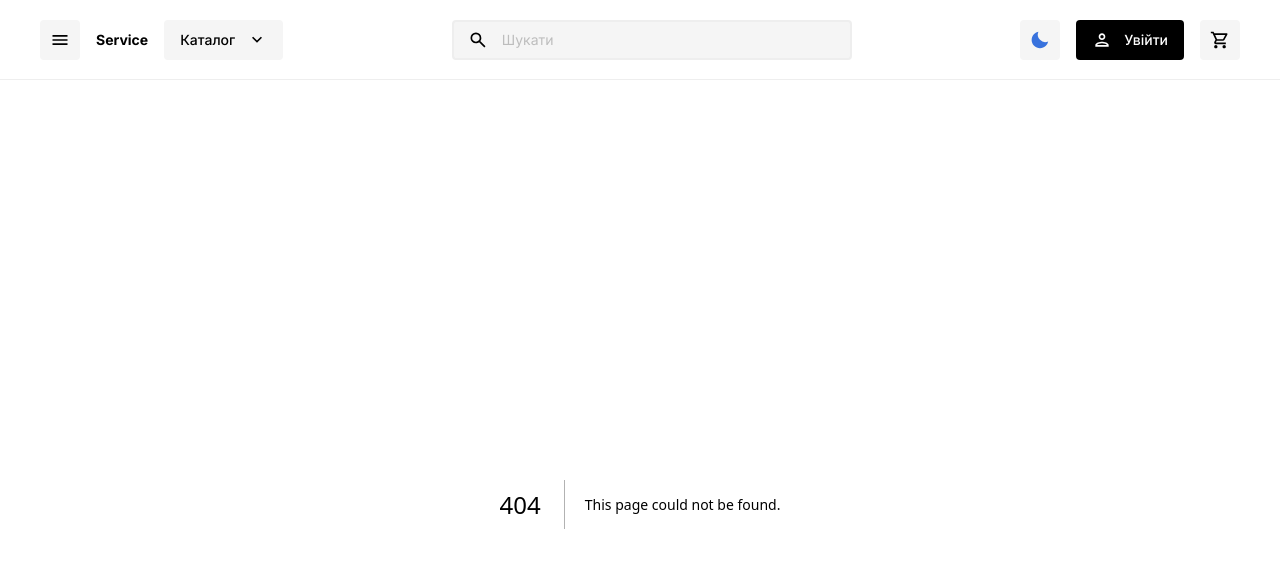
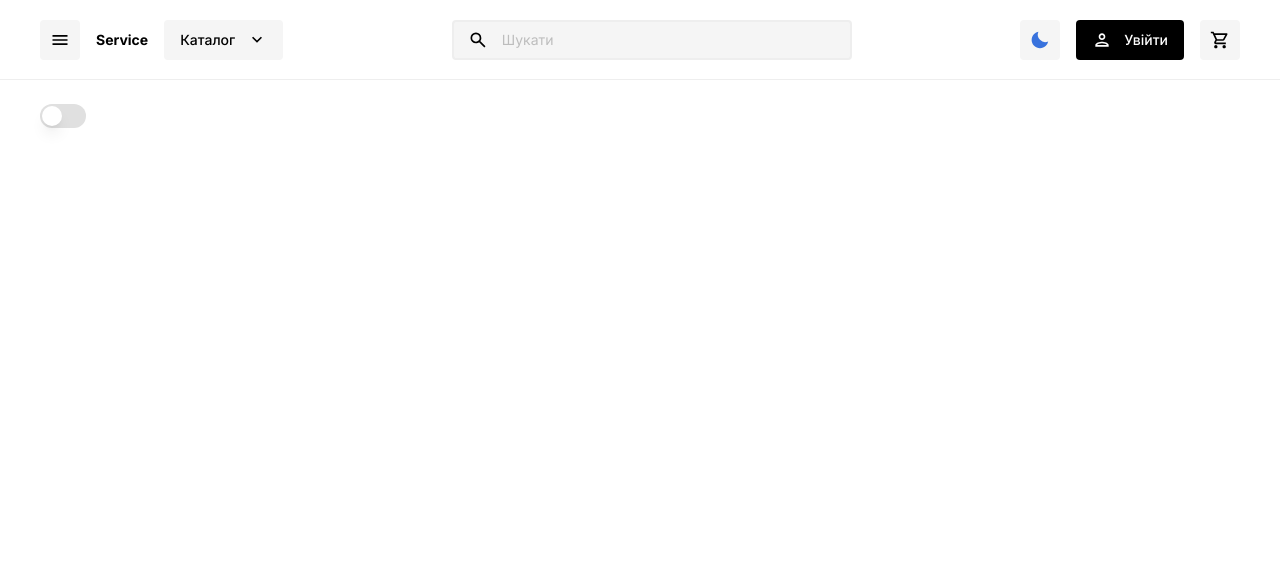
Before and after one commit to Solowayer/service-base, a Next.js app: page /switch in a window 1280 px wide. Before the commit this address had no page. Shown: the top 568 px of the page. Built offline with nearby package versions, Linux system fonts and the light colour scheme.

Commit message:
Checkbox, radio changes

```diff
--- a/app/page.tsx
+++ b/app/page.tsx
@@ -12,6 +12,7 @@ export default function Home() {
 			<Link href="/checkbox">Checkbox</Link>
 			<Link href="/radio-group">Radio Group</Link>
 			<Link href="/badge">Badge</Link>
+			<Link href="/switch">Switch</Link>
 		</div>
 	)
 }
--- a/app/select/page.tsx
+++ b/app/select/page.tsx
@@ -2,23 +2,19 @@
 
 import React from 'react'
 import { Select, SelectContent, SelectItem, SelectTrigger, SelectValue } from '@/components/ui/select'
-import { useToast } from '@/components/ui/toast/use-toast'
-import { Button } from '@/components/ui/button'
-import { ToastAction } from '@/components/ui/toast/toast'
 
 export default function Page() {
-	const { toast } = useToast()
-
 	return (
 		<>
 			<Select>
 				<SelectTrigger className="w-[180px]">
 					<SelectValue placeholder="Theme" />
 				</SelectTrigger>
-				<SelectContent>
+				<SelectContent position="popper">
 					<SelectItem value="light">Light</SelectItem>
 					<SelectItem value="dark">Dark</SelectItem>
 					<SelectItem value="system">System</SelectItem>
+					<SelectItem value="cringe">Cringe</SelectItem>
 				</SelectContent>
 			</Select>
 		</>
--- a/components/ui/checkbox.tsx
+++ b/components/ui/checkbox.tsx
@@ -13,12 +13,12 @@ const Checkbox = React.forwardRef<
 	<CheckboxPrimitive.Root
 		ref={ref}
 		className={cn(
-			'peer h-5 w-5 shrink-0 rounded border-2 hover:border-positive disabled:cursor-not-allowed disabled:opacity-50 data-[state=checked]:bg-positive data-[state=checked]:border-positive data-[state=checked]:text-inverted',
+			'peer h-5 w-5 shrink-0 rounded border-checkbox border-2 hover:border-checkbox-hover disabled:cursor-not-allowed disabled:opacity-50 bg-checkbox data-[state=checked]:bg-checkbox-checked data-[state=checked]:border-checkbox-checked data-[state=checked]:text-foreground',
 			className
 		)}
 		{...props}
 	>
-		<CheckboxPrimitive.Indicator className={cn('flex items-center justify-center text-current')}>
+		<CheckboxPrimitive.Indicator className={cn('flex items-center justify-center')}>
 			<Check className="h-4 w-4" />
 		</CheckboxPrimitive.Indicator>
 	</CheckboxPrimitive.Root>
--- a/components/ui/radio-group.tsx
+++ b/components/ui/radio-group.tsx
@@ -18,10 +18,10 @@ const RadioGroupItem = React.forwardRef<
 		<RadioGroupPrimitive.Item
 			ref={ref}
 			id={id}
-			className="h-5 w-5 rounded-full border-2 hover:border-positive focus:outline-none disabled:cursor-not-allowed disabled:opacity-50 data-[state=checked]:border-positive"
+			className="h-5 w-5 rounded-full border-radio border-2 hover:border-radio-hover focus:outline-none disabled:cursor-not-allowed disabled:opacity-50 data-[state=checked]:border-radio-checked"
 			{...props}
 		>
-			<RadioGroupPrimitive.Indicator className="flex items-center justify-center w-full h-full relative after:content-[''] after:block after:w-2 after:h-2 after:rounded-full after:bg-positive" />
+			<RadioGroupPrimitive.Indicator className="flex items-center justify-center w-full h-full relative after:content-[''] after:block after:w-2 after:h-2 after:rounded-full bg-radio after:bg-radio-checked" />
 		</RadioGroupPrimitive.Item>
 		<label className="pl-2" htmlFor={id}>
 			{label}
--- /dev/null
+++ b/components/ui/switch.tsx
@@ -0,0 +1,29 @@
+'use client'
+
+import * as React from 'react'
+import * as SwitchPrimitives from '@radix-ui/react-switch'
+
+import { cn } from '@/lib/utils/cn'
+
+const Switch = React.forwardRef<
+	React.ElementRef<typeof SwitchPrimitives.Root>,
+	React.ComponentPropsWithoutRef<typeof SwitchPrimitives.Root>
+>(({ className, ...props }, ref) => (
+	<SwitchPrimitives.Root
+		className={cn(
+			'peer inline-flex h-[24px] w-[46px] shrink-0 cursor-pointer items-center rounded-full transition-colors disabled:cursor-not-allowed disabled:opacity-50 data-[state=checked]:bg-switch-checked data-[state=unchecked]:bg-switch',
+			className
+		)}
+		{...props}
+		ref={ref}
+	>
+		<SwitchPrimitives.Thumb
+			className={cn(
+				'pointer-events-none block h-5 w-5 rounded-full bg-switch-thumb shadow-lg ring-0 transition-transform data-[state=checked]:translate-x-6 data-[state=unchecked]:translate-x-0.5'
+			)}
+		/>
+	</SwitchPrimitives.Root>
+))
+Switch.displayName = SwitchPrimitives.Root.displayName
+
+export { Switch }
--- a/components/ui/toast/use-toast.tsx
+++ b/components/ui/toast/use-toast.tsx
@@ -3,7 +3,7 @@ import * as React from 'react'
 
 import type { ToastActionElement, ToastProps } from './toast'
 
-const TOAST_LIMIT = 4
+const TOAST_LIMIT = 2
 const TOAST_REMOVE_DELAY = 1000000
 
 type ToasterToast = ToastProps & {
--- a/package.json
+++ b/package.json
@@ -15,6 +15,7 @@
 		"@radix-ui/react-dropdown-menu": "^2.0.5",
 		"@radix-ui/react-radio-group": "^1.1.3",
 		"@radix-ui/react-select": "^1.2.2",
+		"@radix-ui/react-switch": "^1.0.3",
 		"@radix-ui/react-toast": "^1.1.4",
 		"@types/node": "20.5.7",
 		"@types/react": "18.2.21",
--- a/styles/globals.css
+++ b/styles/globals.css
@@ -99,6 +99,14 @@
 		--color-border-positive: var(--color-green-300);
 		--color-border-warning: var(--color-orange-300);
 		--color-border-danger: var(--color-red-300);
+
+		--color-border-checkbox: var(--color-gray-200);
+		--color-border-checkbox-hover: var(--color-green-300);
+		--color-border-checkbox-checked: var(--color-green-300);
+
+		--color-border-radio: var(--color-gray-200);
+		--color-border-radio-hover: var(--color-green-300);
+		--color-border-radio-checked: var(--color-green-300);
 	}
 
 	:root[data-theme='dark'] {
@@ -109,13 +117,21 @@
 		--color-border-positive: var(--color-green-300);
 		--color-border-warning: var(--color-orange-300);
 		--color-border-danger: var(--color-red-300);
+
+		--color-border-checkbox: var(--color-gray-800);
+		--color-border-checkbox-hover: var(--color-green-700);
+		--color-border-checkbox-checked: var(--color-green-700);
+
+		--color-border-radio: var(--color-gray-800);
+		--color-border-radio-hover: var(--color-green-700);
+		--color-border-radio-checked: var(--color-green-700);
 	}
 }
 
 @layer background {
 	:root[data-theme='light'] {
 		--color-background-primary: var(--color-white);
-		--color-background-secondary: var(--color-gray-50);
+		--color-background-secondary: var(--color-gray-100);
 		--color-background-overlay: var(--color-black);
 		--color-background-accent: var(--color-blue-500);
 		--color-background-positive: var(--color-green-500);
@@ -132,16 +148,26 @@
 
 		--color-background-separator: var(--color-gray-200);
 
-		--color-button-primary: var(--color-black);
-		--color-button-primary-hover: var(--color-gray-800);
-		--color-button-primary-active: var(--color-black);
+		--color-background-button-primary: var(--color-black);
+		--color-background-button-primary-hover: var(--color-gray-800);
+		--color-background-button-primary-active: var(--color-black);
 
-		--color-button-ghost: var(--color-gray-100);
-		--color-button-ghost-hover: var(--color-gray-200);
-		--color-button-ghost-active: var(--color-gray-100);
+		--color-background-button-ghost: var(--color-gray-100);
+		--color-background-button-ghost-hover: var(--color-gray-200);
+		--color-background-button-ghost-active: var(--color-gray-100);
 
-		--color-input-primary: var(--color-gray-100);
-		--color-input-primary-focus: var(--color-white);
+		--color-background-input-primary: var(--color-gray-100);
+		--color-background-input-primary-focus: var(--color-white);
+
+		--color-background-checkbox: var(--color-transparent);
+		--color-background-checkbox-checked: var(--color-green-500);
+
+		--color-background-radio: var(--color-transparent);
+		--color-background-radio-checked: var(--color-green-500);
+
+		--color-background-switch: var(--color-gray-300);
+		--color-background-switch-checked: var(--color-green-500);
+		--color-background-switch-thumb: var(--color-white);
 	}
 
 	:root[data-theme='dark'] {
@@ -163,16 +189,26 @@
 
 		--color-background-separator: var(--color-gray-900);
 
-		--color-button-primary: var(--color-white);
-		--color-button-primary-hover: var(--color-gray-200);
-		--color-button-primary-active: var(--color-white);
+		--color-background-button-primary: var(--color-white);
+		--color-background-button-primary-hover: var(--color-gray-200);
+		--color-background-button-primary-active: var(--color-white);
 
-		--color-button-ghost: var(--color-gray-900);
-		--color-button-ghost-hover: var(--color-gray-800);
-		--color-button-ghost-active: var(--color-gray-900);
+		--color-background-button-ghost: var(--color-gray-900);
+		--color-background-button-ghost-hover: var(--color-gray-800);
+		--color-background-button-ghost-active: var(--color-gray-900);
 
-		--color-input-primary: var(--color-gray-900);
-		--color-input-primary-focus: var(--color-black);
+		--color-background-input-primary: var(--color-gray-900);
+		--color-background-input-primary-focus: var(--color-black);
+
+		--color-background-checkbox: var(--color-transparent);
+		--color-background-checkbox-checked: var(--color-green-800);
+
+		--color-background-radio: var(--color-transparent);
+		--color-background-radio-checked: var(--color-green-500);
+
+		--color-background-switch: var(--color-gray-700);
+		--color-background-switch-checked: var(--color-green-800);
+		--color-background-switch-thumb: var(--color-white);
 	}
 }
 
--- a/tailwind.config.ts
+++ b/tailwind.config.ts
@@ -152,7 +152,17 @@ const config: Config = {
 			accent: 'rgba(var(--color-border-accent), <alpha-value>)',
 			positive: 'rgba(var(--color-border-positive), <alpha-value>)',
 			warning: 'rgba(var(--color-border-warning), <alpha-value>)',
-			danger: 'rgba(var(--color-border-danger), <alpha-value>)'
+			danger: 'rgba(var(--color-border-danger), <alpha-value>)',
+			checkbox: {
+				DEFAULT: 'rgba(var(--color-border-checkbox), <alpha-value>)',
+				hover: 'rgba(var(--color-border-checkbox-hover), <alpha-value>)',
+				checked: 'rgba(var(--color-border-checkbox-checked), <alpha-value>)'
+			},
+			radio: {
+				DEFAULT: 'rgba(var(--color-border-radio), <alpha-value>)',
+				hover: 'rgba(var(--color-border-radio-hover), <alpha-value>)',
+				checked: 'rgba(var(--color-border-radio-checked), <alpha-value>)'
+			}
 		}),
 		backgroundColor: ({ theme }) => ({
 			...theme('colors'),
@@ -174,21 +184,34 @@ const config: Config = {
 			separator: 'rgba(var(--color-background-separator), <alpha-value>)',
 			button: {
 				primary: {
-					DEFAULT: 'rgba(var(--color-button-primary), <alpha-value>)',
-					hover: 'rgba(var(--color-button-primary-hover), <alpha-value>)',
-					active: 'rgba(var(--color-button-primary-active), <alpha-value>)'
+					DEFAULT: 'rgba(var(--color-background-button-primary), <alpha-value>)',
+					hover: 'rgba(var(--color-background-button-primary-hover), <alpha-value>)',
+					active: 'rgba(var(--color-background-button-primary-active), <alpha-value>)'
 				},
 				ghost: {
-					DEFAULT: 'rgba(var(--color-button-ghost), <alpha-value>)',
-					hover: 'rgba(var(--color-button-ghost-hover), <alpha-value>)',
-					active: 'rgba(var(--color-button-ghost-active), <alpha-value>)'
+					DEFAULT: 'rgba(var(--color-background-button-ghost), <alpha-value>)',
+					hover: 'rgba(var(--color-background-button-ghost-hover), <alpha-value>)',
+					active: 'rgba(var(--color-background-button-ghost-active), <alpha-value>)'
 				}
 			},
 			input: {
 				primary: {
-					DEFAULT: 'rgba(var(--color-input-primary), <alpha-value>)',
-					focus: 'rgba(var(--color-input-primary-focus), <alpha-value>)'
+					DEFAULT: 'rgba(var(--color-background-input-primary), <alpha-value>)',
+					focus: 'rgba(var(--color-background-input-primary-focus), <alpha-value>)'
 				}
+			},
+			checkbox: {
+				DEFAULT: 'rgba(var(--color-background-checkbox), <alpha-value>)',
+				checked: 'rgba(var(--color-background-checkbox-checked), <alpha-value>)'
+			},
+			radio: {
+				DEFAULT: 'rgba(var(--color-background-radio), <alpha-value>)',
+				checked: 'rgba(var(--color-background-radio-checked), <alpha-value>)'
+			},
+			switch: {
+				DEFAULT: 'rgba(var(--color-background-switch), <alpha-value>)',
+				checked: 'rgba(var(--color-background-switch-checked), <alpha-value>)',
+				thumb: 'rgba(var(--color-background-switch-thumb), <alpha-value>)'
 			}
 		}),
 		extend: {
```
Also changed, not shown: app/switch/page.tsx (added, +10 -0 lines), 1 other file (tests, documents, lock files or other folders).
